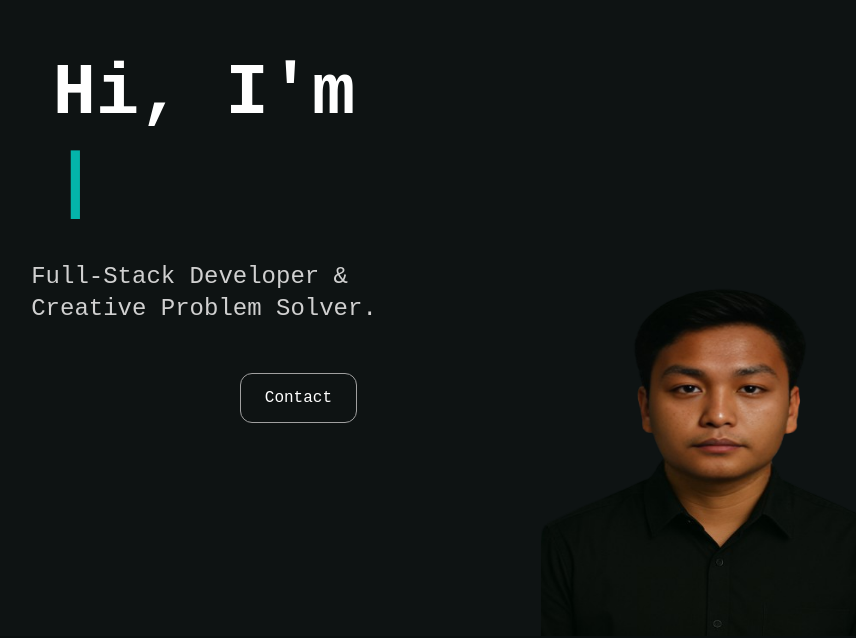
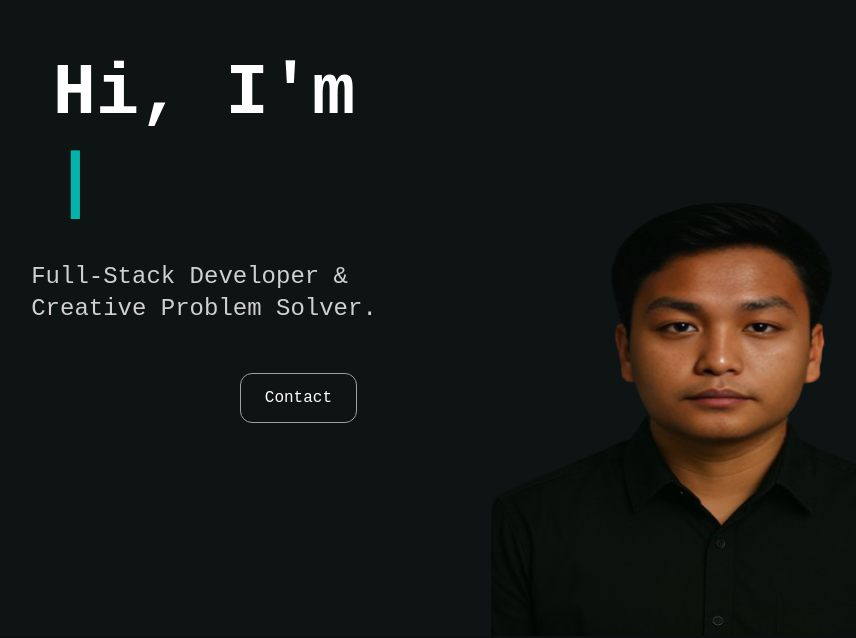
Before and after one commit to ZweLetYar/Portfolio, a Next.js app: page / in a window 1280 px wide. Shown: the part 164-802 px from the top of the page, without its empty margins (180-1036 px from the left). Built offline with nearby package versions, Linux system fonts and the light colour scheme.

Commit message:
small changes

```diff
--- a/app/components/HeroSection.tsx
+++ b/app/components/HeroSection.tsx
@@ -30,9 +30,9 @@ function HeroSection() {
         <Image
           src="/realMe.png"
           alt="profile"
-          height={300}
-          width={280}
-          className="lg:h-[400px] lg:w-[350px]"
+          height={400}
+          width={350}
+          className="lg:h-[500px] lg:w-[450px]"
           quality={100}
         />
       </div>
--- a/data/projects.ts
+++ b/data/projects.ts
@@ -21,7 +21,6 @@ export const projects = [
     technologies: [
       { name: "Next.js", logo: "/next.png" },
       { name: "TypeScript", logo: "/typescript-svgrepo-com.svg" },
-      { name: "Tailwind", logo: "/tailwindcss-mark.d52e9897.svg" },
     ],
     liveDemo: "#",
     github: "https://github.com/ZweLetYar/Forum",
```
